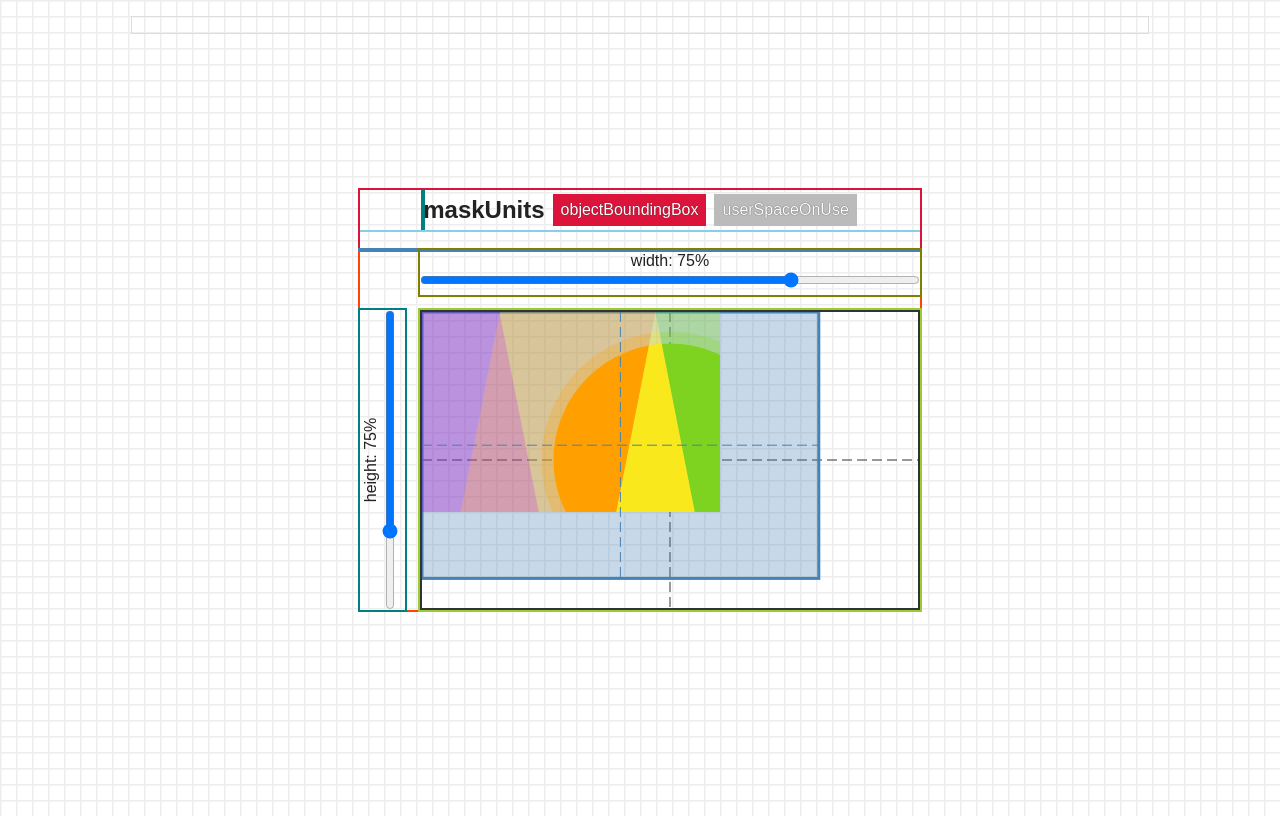
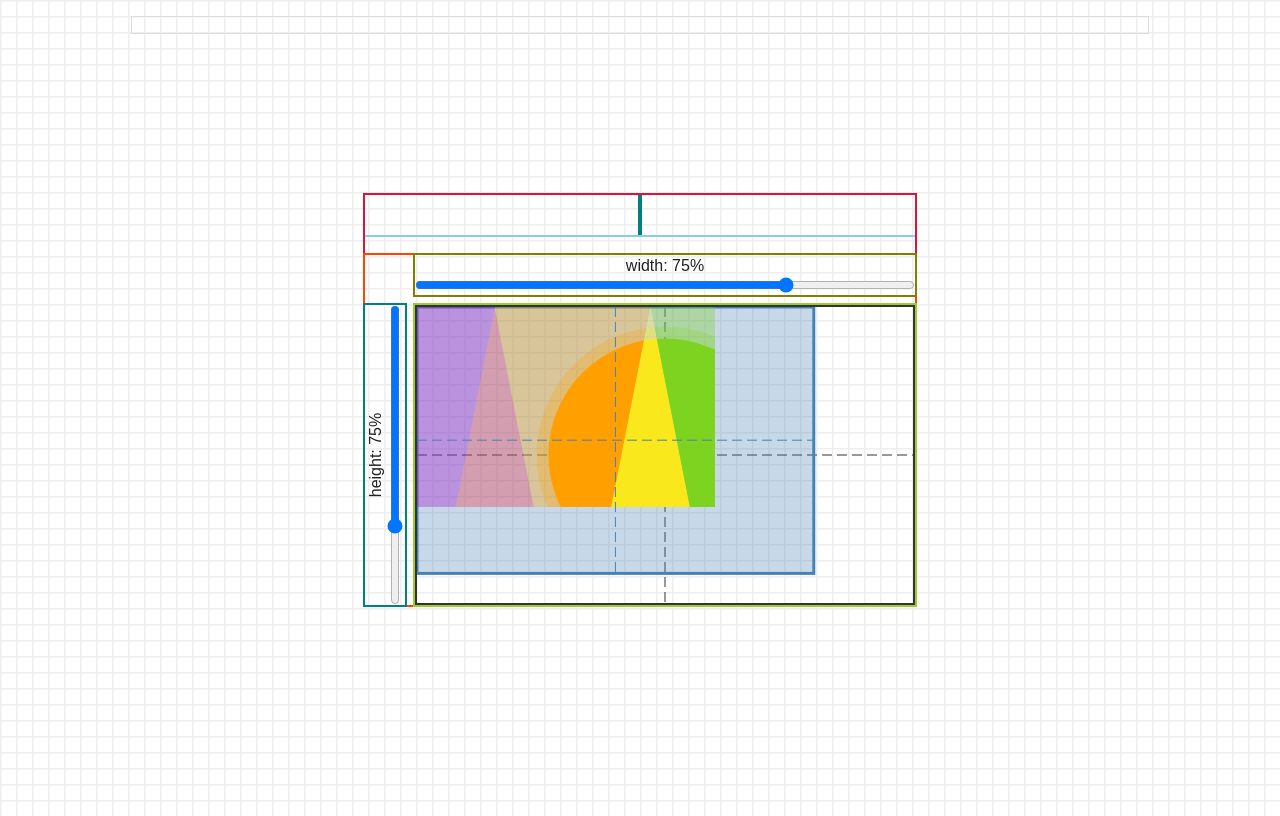
Before and after one commit to abradifcode/demos-builder, a website: page src/index.html in a window 1280 px wide. Drawn offline with nearby package versions, Linux system fonts and the light colour scheme; files that its build step writes are made by us from their sources.

Commit message:
Save changes

```diff
--- a/assets/js/config.js
+++ b/assets/js/config.js
@@ -3,6 +3,7 @@
 var $ = tinyLib;
 
 var config = {
+  demoContentLayout: 'both-ranges',
   targetElem: $.get( '#mask' ),
 
   inputs: {
@@ -29,7 +30,7 @@ var config = {
       ]
     },
 
-    buttons: {
+    buttons__: {
       prop: 'maskUnits',
       list: [ 'objectBoundingBox', 'userSpaceOnUse' ],
       current: null,
--- a/assets/js/demos-builder.js
+++ b/assets/js/demos-builder.js
@@ -4,12 +4,23 @@ if ( !window.$ ) {
   var $ = tinyLib;
 }
 
+var demoContentClasses = {
+  'svg-only': 'svg-only',
+  'left-range': 'left-range',
+  'top-range': 'top-range',
+  'both-ranges': 'both-ranges'
+};
+
 var demo = $.get('.demo');
+var demoContent = $.get('.demo__content')
+                   .addClass( 'demo__content--' +demoContentClasses[ config.demoContentLayout ] );
 
 //------------------------------
 
 var ranges = config.inputs.ranges;
 var rangesHolder = $.get('.controls--ranges');
+
+//------------------------------
 
 function Range ( i ) {
 
@@ -32,9 +43,13 @@ function Range ( i ) {
 
   var that = this;
 
+  console.log( this );
+
   this.input.elem.oninput = function () {
     that.setValue();
   };
+
+  return this;
 };
 
 //------------------------------
@@ -48,9 +63,15 @@ Range.prototype.setValue = function () {
 
 //------------------------------
 
-for (var i = 0; i < ranges.list.length; i++) {
-  var range = new Range( i );
-  range.setValue();
+function addRanges () {
+  for (var i = 0; i < ranges.list.length; i++) {
+    var range = new Range( i );
+    range.setValue();
+  }
+}
+
+if ( ranges ) {
+  addRanges();
 }
 
 //------------------------------
@@ -60,7 +81,6 @@ var buttonsHolder = $.get( '.controls--buttons' );
 
 if ( buttons ) {
   addButtons();
-  demo.addClass('demo--has-buttons')
 }
 
 function addButtons() {
--- a/src/js/config.js
+++ b/src/js/config.js
@@ -3,6 +3,7 @@
 var $ = tinyLib;
 
 var config = {
+  demoContentLayout: 'both-ranges',
   targetElem: $.get( '#mask' ),
 
   inputs: {
@@ -29,7 +30,7 @@ var config = {
       ]
     },
 
-    buttons: {
+    buttons__: {
       prop: 'maskUnits',
       list: [ 'objectBoundingBox', 'userSpaceOnUse' ],
       current: null,
--- a/src/scss/blocks/_builder.scss
+++ b/src/scss/blocks/_builder.scss
@@ -22,7 +22,6 @@ $colors: purple, crimson, orangered, yellowgreen, skyblue, steelblue, olive, tea
   }
 }
 
-
 HTML, BODY {
   height: 100%;
   }
@@ -34,40 +33,48 @@ BODY {
   background-size: 1em 1em;
   }
 
-/* Layout */
+/* Layout
+------------------------------ */
 
 .demo {
   position: absolute;
-  top: 0;
-  right: 0;
-  bottom: 0;
-  left: 0;
-  margin: auto;
-  width: $svgW + $controlH + $space;
-  height: $svgH + $controlH + $space;
+  top: 50%;
+  left: 50%;
+  transform: translate(-50%, -50%);
   text-align: center;
   white-space: nowrap;
   font-family: Arial, sans-serif;
 
   @include outline(2);
-
-  &--has-buttons {
-    height: $svgH + $controlH * 2 + $space * 2;
-  }
 }
 
 .demo__content {
   position: relative;
-  height: $svgH + $controlH + $space;
+  width: $svgW;
+  height: $svgH;
 
   @include outline(3);
 
-  &:after {
-    content: '';
-    display: table;
-    clear: both;
+  &--svg-only {
+    /* default */
+  }
+
+  &--left-range {
+    width: $svgW + $controlH + $space/2;
+  }
+
+  &--top-range {
+    height: $svgH + $controlH + $space/2;
+  }
+
+  &--both-ranges {
+    width: $svgW + $controlH + $space/2;
+    height: $svgH + $controlH + $space/2;
   }
 }
+
+/* SVG
+------------------------------ */
 
 .svg {
   position: absolute;
@@ -81,7 +88,8 @@ BODY {
   @include outline(4);
   }
 
-/* Controls */
+/* Controls
+------------------------------ */
 
 .controls {
 
@@ -94,11 +102,17 @@ BODY {
     }
   }
 
-  .demo--has-buttons .controls--buttons {
+  .controls--buttons {
     @include valnMid;
     height: $controlH;
     margin-bottom: $space;
+    font-size: 1rem;
+
+    @include outline(5);
   }
+
+/* Buttons
+------------------------------ */
 
 .button {
   padding: .3rem .5rem;
@@ -111,12 +125,6 @@ BODY {
   color: #FFF;
   }
 
-  .controls--buttons {
-    font-size: 1rem;
-
-    @include outline(5);
-
-    }
   .controls--buttons .button {
     margin-left: .5rem;
 
@@ -125,14 +133,15 @@ BODY {
       }
     }
 
+/* Ranges
+------------------------------ */
   .controls--ranges {
     position: absolute;
     width: 100%;
-
-    @include outline(6);
     }
     .range {
       position: absolute;
+      height: $controlH;
       text-align: center;
 
       &--hor {
@@ -143,7 +152,7 @@ BODY {
         }
 
       &--vert {
-        top: $controlH + $space;
+        top: $controlH + $space/2;
         width: $svgH;
         transform-origin: 0 0;
         transform: rotate(-90deg) translateX(-100%);
```
Also changed, not shown: src/js/demos-builder.js (+24 -4 lines), assets/css/styles.css, assets/css/styles.min.css. Lines whose indentation alone changed are shown as unchanged.
